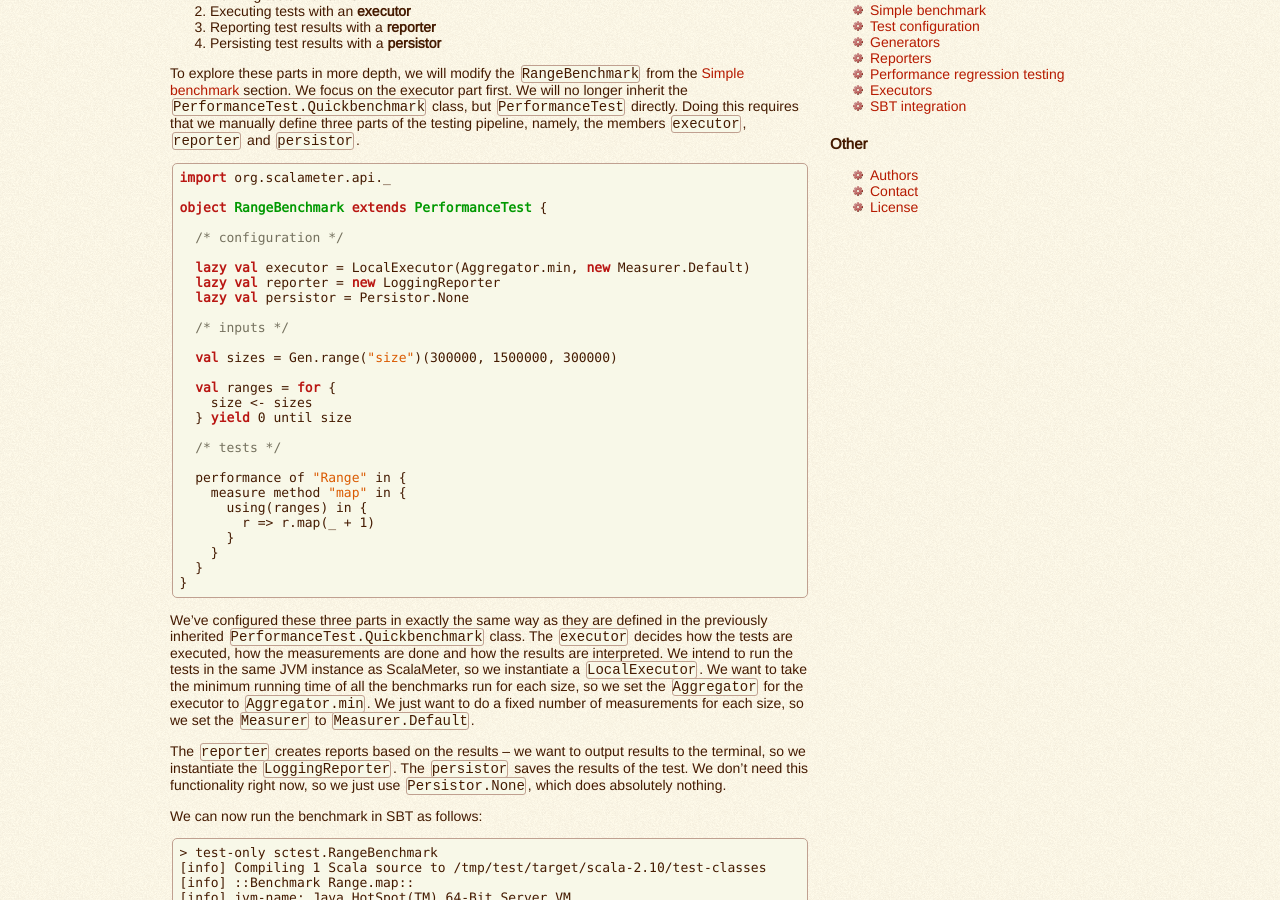
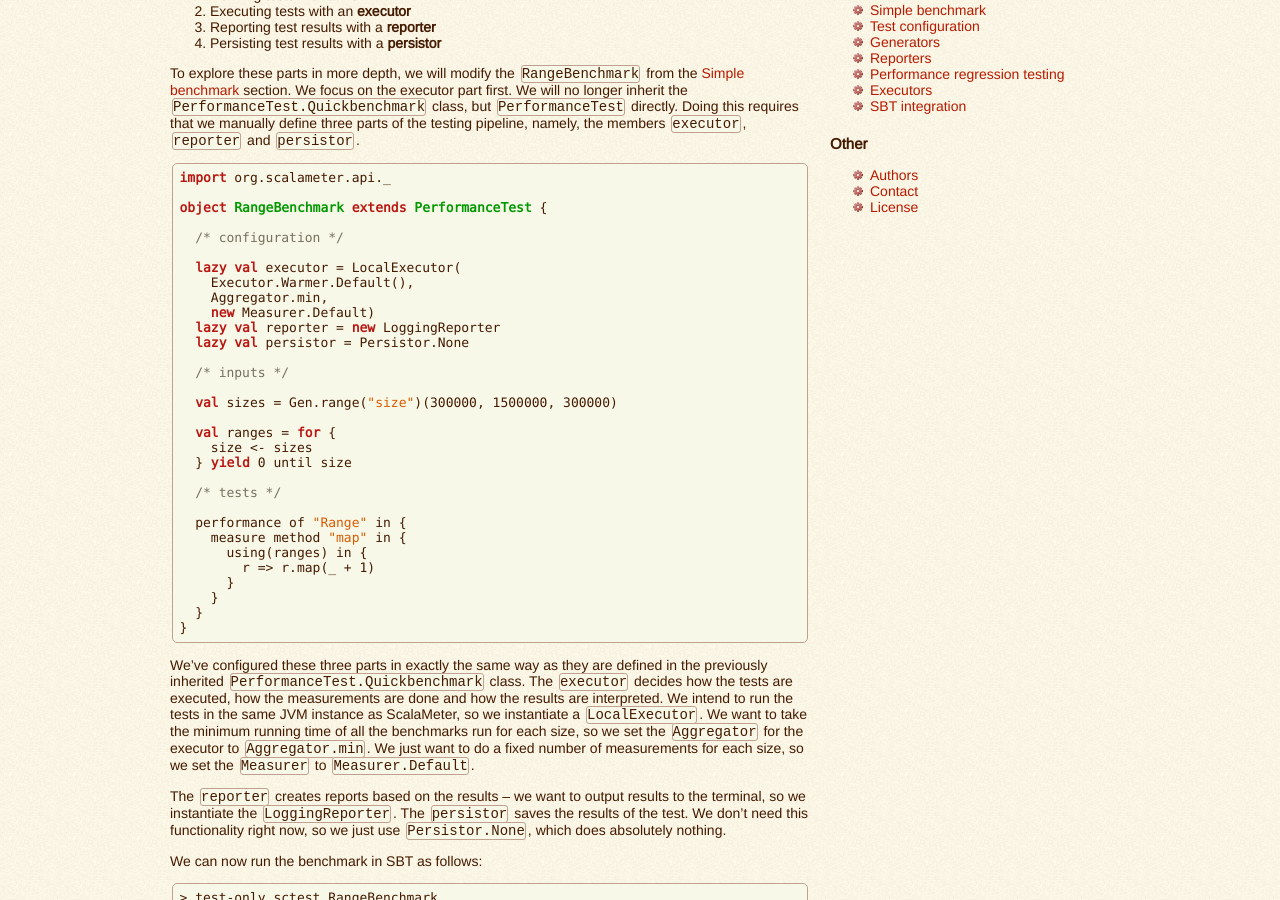
Before and after one commit to scalameter/scalameter, a Jekyll site: the page built from home/gettingstarted/configuration.md, in a window 1280 px wide and 900 px high, scrolled down 317 px. Built offline with Jekyll 4.4.1, drawn with Linux system fonts in a browser that asks for light colours.

Commit message:
Fix code for test configuration

```diff
--- a/home/gettingstarted/configuration.md
+++ b/home/gettingstarted/configuration.md
@@ -42,7 +42,10 @@ namely, the members `executor`, `reporter` and `persistor`.
 
       /* configuration */
 
-      lazy val executor = LocalExecutor(Aggregator.min, new Measurer.Default)
+      lazy val executor = LocalExecutor(
+        Executor.Warmer.Default(),
+        Aggregator.min,
+        new Measurer.Default)
       lazy val reporter = new LoggingReporter
       lazy val persistor = Persistor.None
 
```
